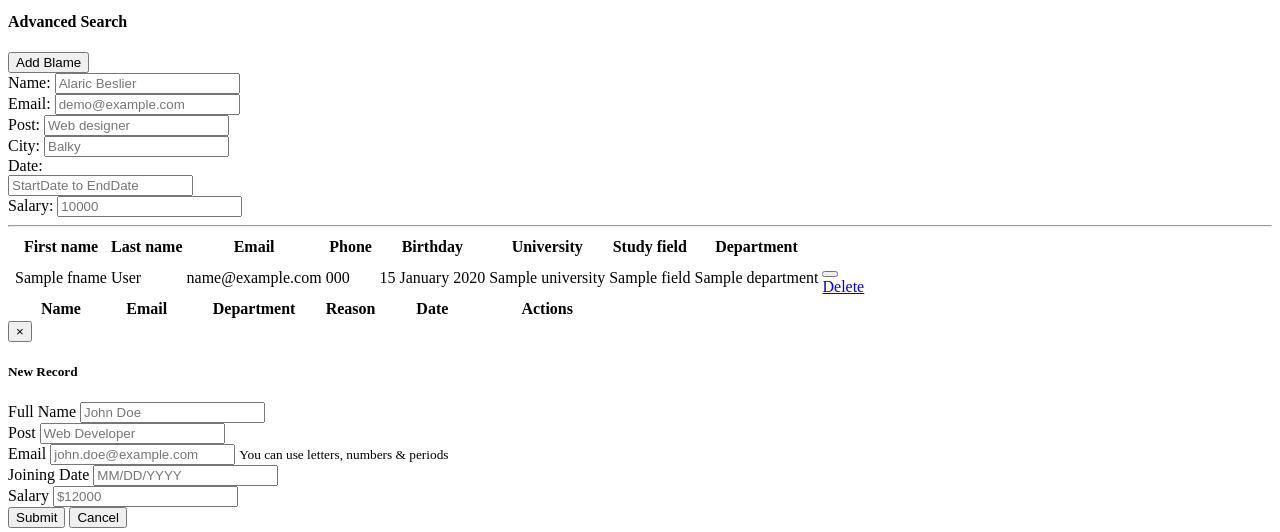
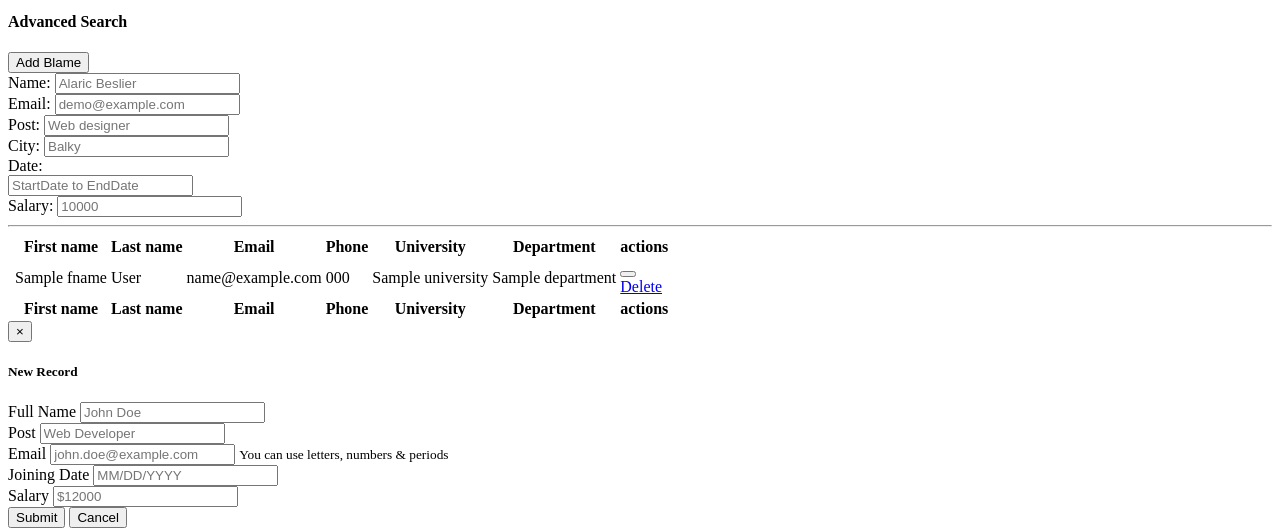
Before and after one commit to irisjuniorenterprise/NEST, a Symfony app: template templates/eagles/index.html.twig in a window 1280 px wide. Shown: the part 3684-4216 px from the top of the page. Run offline with Twig, Linux system fonts and the light colour scheme; the template is opened without the code that fills it: most values are stand-ins (such as "Sample title", 1, 10 or a date in 2020); some libraries are stand-ins or nearby versions.

Commit message:
feat ( eaglesList ) show all the eagles list

```diff
--- a/templates/eagles/index.html.twig
+++ b/templates/eagles/index.html.twig
@@ -84,10 +84,9 @@
                                         <th>Last name </th>
                                         <th>Email </th>
                                         <th>Phone</th>
-                                        <th>Birthday </th>
                                         <th>University </th>
-                                        <th>Study field </th>
                                         <th>Department</th>
+                                        <th>actions</th>
 
 
                                     </tr>
@@ -101,10 +100,9 @@
                                         <td>{{eagle.lname}}</td>
                                         <td>{{ eagle.email }}</td>
                                         <td>{{ eagle.phone }}</td>
-                                        <td>{{ eagle.birthday | date('j F Y ') }}</td>
                                         <td>{{ eagle.university.name}}</td>
-                                        <td>{{ eagle.studyField.field }}</td>
                                         <td>{{ eagle.department.name }}</td>
+
 
                                         <td>
                                             <div class="dropdown">
@@ -125,12 +123,13 @@
                                     <tfoot>
                                     <tr>
                                         <th></th>
-                                        <th>Name</th>
-                                        <th>Email</th>
+                                        <th>First name </th>
+                                        <th>Last name </th>
+                                        <th>Email </th>
+                                        <th>Phone</th>
+                                        <th>University </th>
                                         <th>Department</th>
-                                        <th>Reason</th>
-                                        <th>Date</th>
-                                        <th>Actions</th>
+                                        <th>actions</th>
                                     </tr>
                                     </tfoot>
                                 </table>
```
